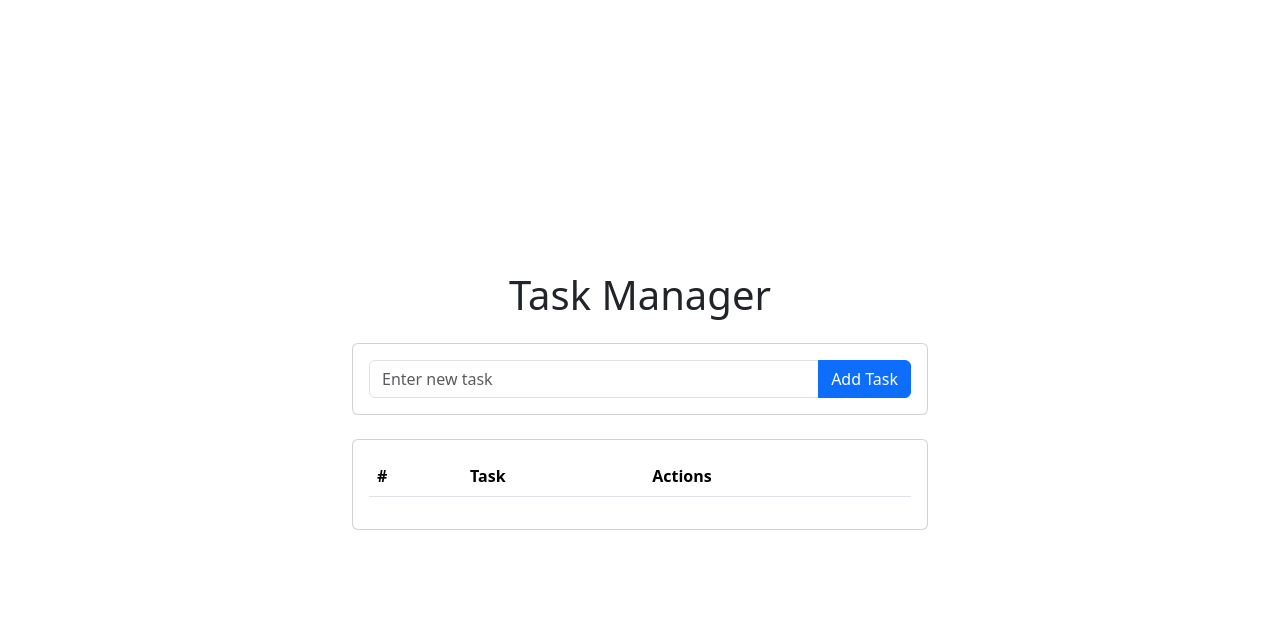
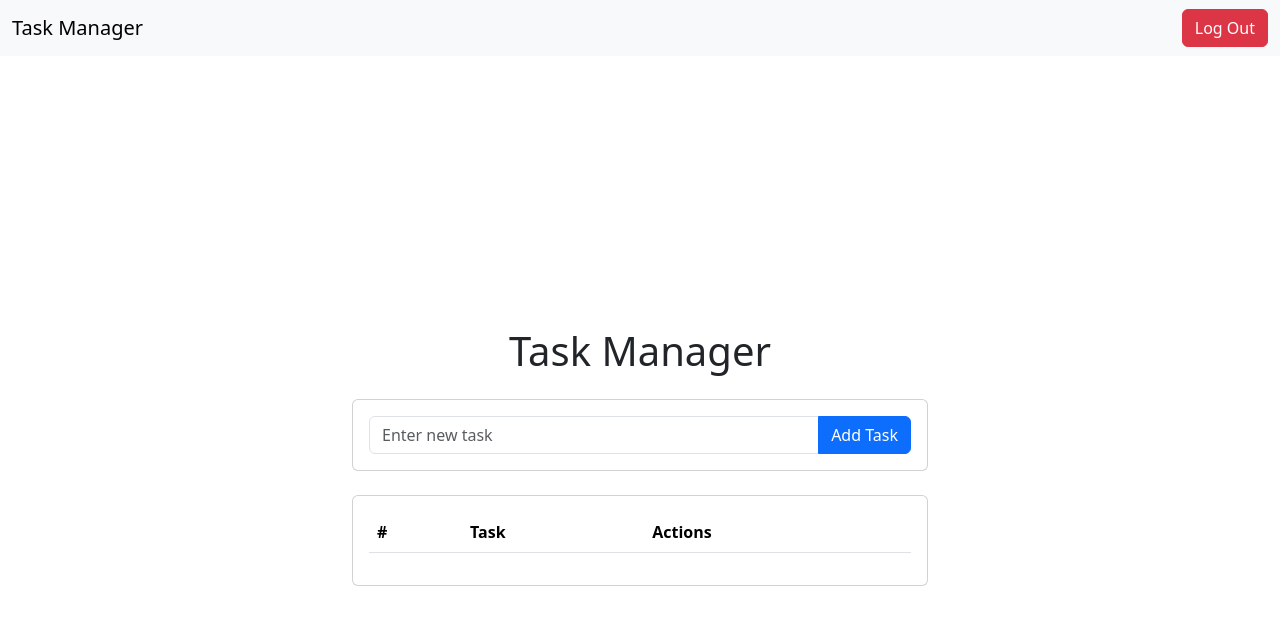
Before and after one commit to Ascendnt/task-manager-app, a React (Vite) app: page /home in a window 1280 px wide. Shown: the top 624 px of the page. Built offline with nearby package versions, Linux system fonts and the light colour scheme.

Commit message:
Added navigation bar

```diff
--- a/src/components/Home.jsx
+++ b/src/components/Home.jsx
@@ -23,6 +23,18 @@ const Home = () => {
   };
 
   return (
+    <div>
+      {/* Navbar */}
+      <nav className="navbar bg-body-tertiary">
+        <div className="container-fluid">
+          <span className="navbar-brand">Task Manager</span>
+          <form className="d-flex">
+            <button className="btn btn-danger" type="submit">
+              Log Out
+            </button>
+          </form>
+        </div>
+      </nav>
       <div className="d-flex justify-content-center align-items-center min-vh-100">
         <div className="container" style={{ maxWidth: "600px" }}>
           <h1 className="text-center mb-4">Task Manager</h1>
@@ -34,6 +46,7 @@ const Home = () => {
           />
         </div>
       </div>
+    </div>
   );
 };
 
```
Lines whose indentation alone changed are shown as unchanged.
